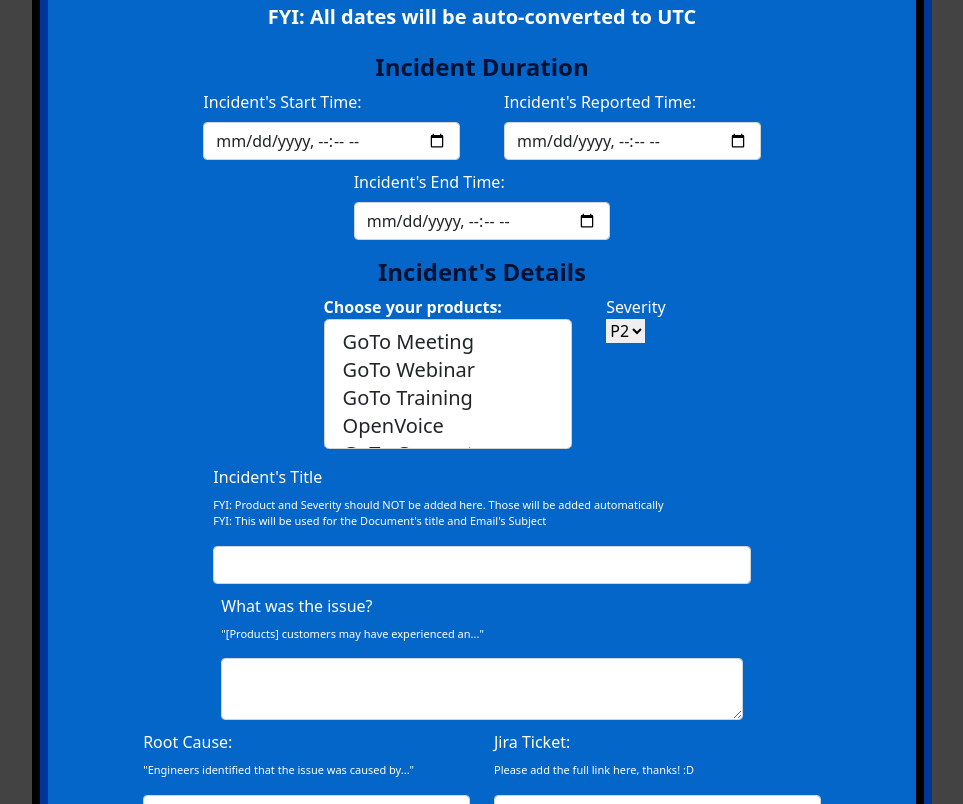
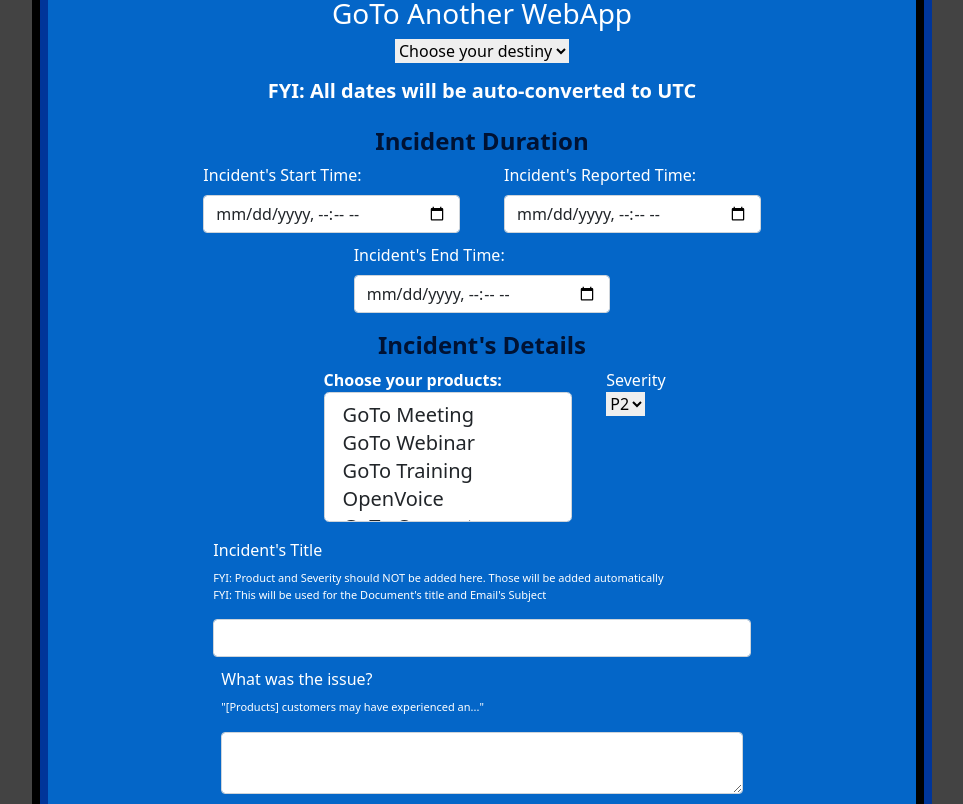
Before and after one commit to DaviixoGT/GFRT-Incident-Management-Tools, a plain HTML site: page pis_assistant.html in a window 1280 px wide. Shown: the part 296-1100 px from the top of the page, without its empty margins (158-1121 px from the left). Drawn offline with nearby package versions, Linux system fonts and the light colour scheme.

Commit message:
WebApps list adjusted.

```diff
--- a/pis_assistant.html
+++ b/pis_assistant.html
@@ -37,6 +37,22 @@
     </a>
 
     <h1 class="text-center mt-3">PIS - Incident Management</h1>
+
+    <div class="text-center mt-3">
+
+      <h3 class="text-center mt-3">GoTo Another WebApp</h3>
+      <select onchange="location = this.options[this.selectedIndex].value;">
+          <option value="#">Choose your destiny</option>
+          <option value="index.html">Incidents Template</option>
+          <option value="retrosp.html">Retrospective SPs</option>
+          <option value="slackupdates.html">Slack Status Update</option>
+          <option value="cabtemplate.html">CAB - External MA</option>
+          <option value="rfo_assistant.html">RFO - Assistant</option>
+          <option value="pis_assistant.html">PIS - Assistant</option>
+      </select><br>
+
+    </div>
+
     <div class="row">
       <h5 class="text-center mt-3"><b>FYI: All dates will be auto-converted to UTC</b></h5>
       <h4 class="text-center mt-3"><b>Incident Duration</b></h4>
```
Also changed, not shown: cabtemplate.html (+4 -2 lines), index.html (+4 -2 lines), retrosp.html (+4 -2 lines), slackupdates.html (+4 -2 lines).
